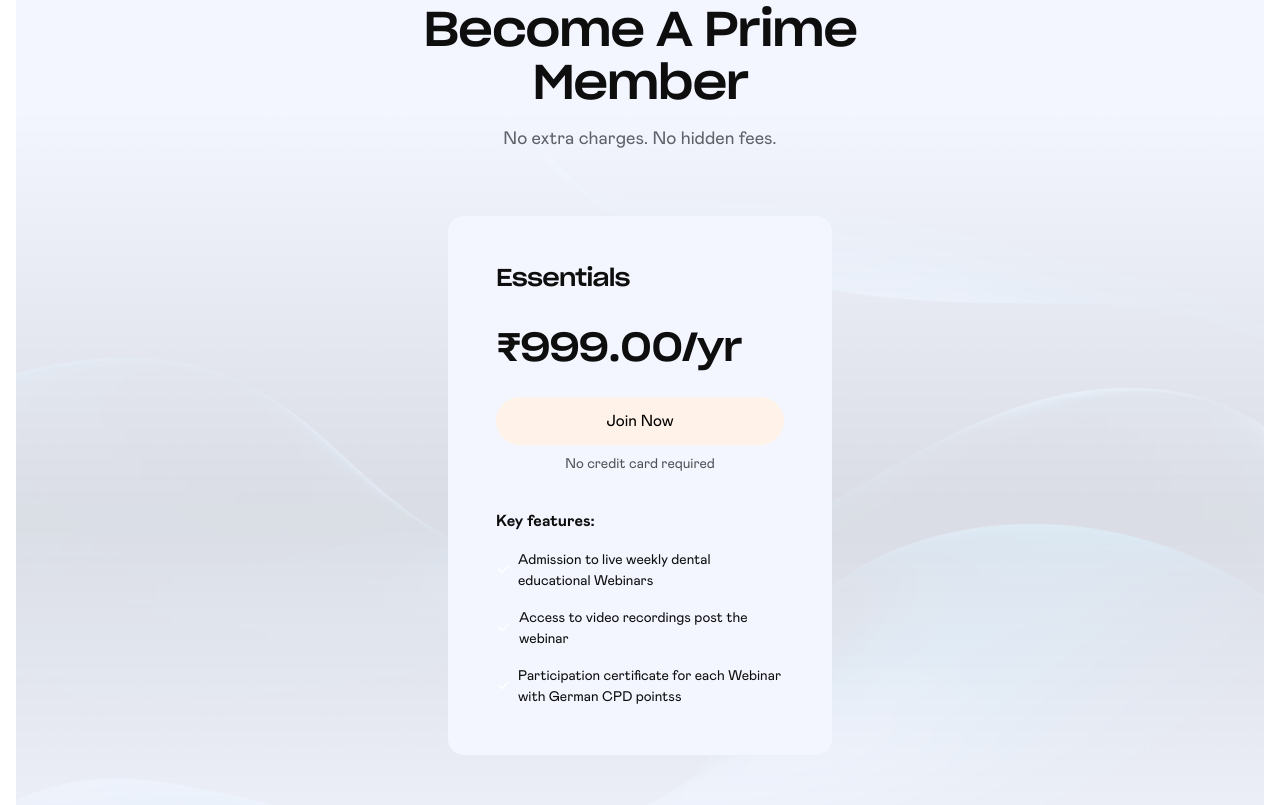
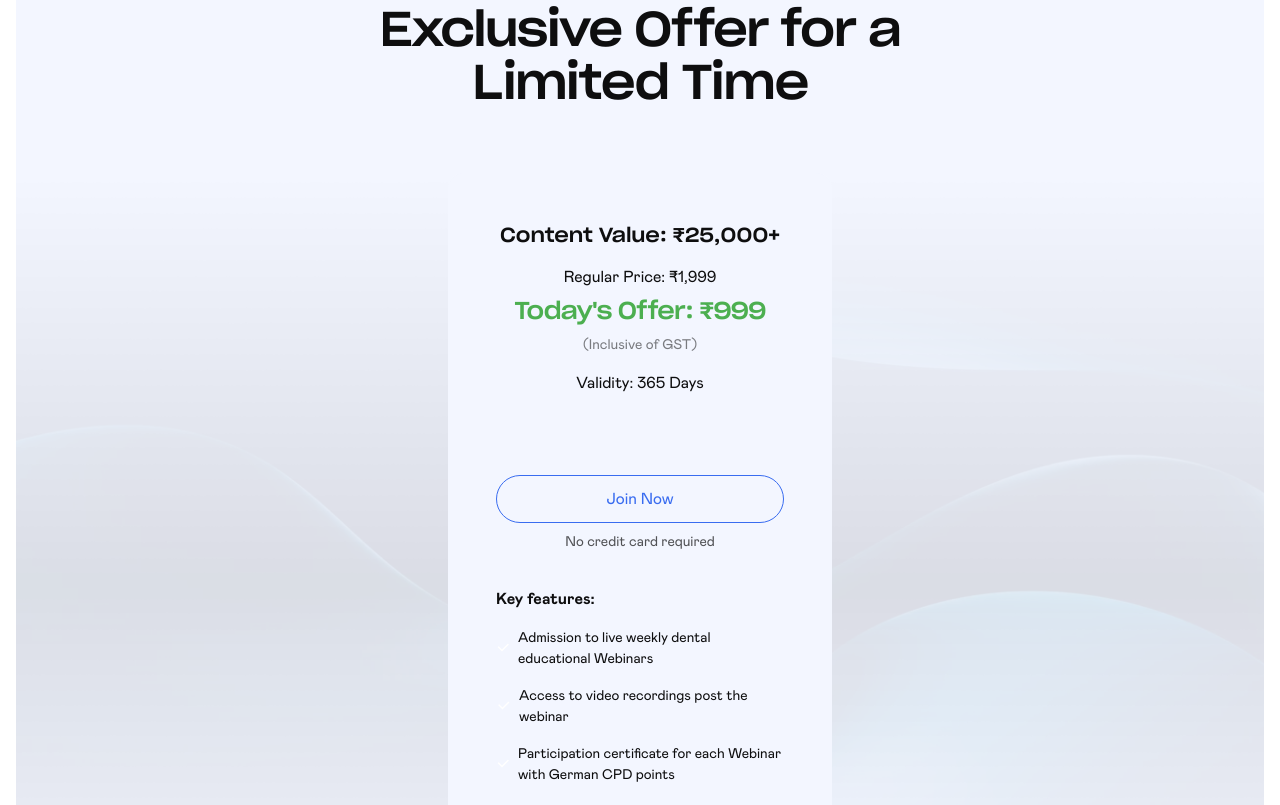
Before and after one commit to Kuldeeppanwar007/dentistchannel.online, a plain HTML site: page index.html in a window 1280 px wide. Shown: the part 5655-6460 px from the top of the page. Drawn offline with Linux system fonts and the light colour scheme; no server answers; files whose address does not match are found by name.

Commit message:
pricing fix

```diff
--- a/index.html
+++ b/index.html
@@ -1937,11 +1937,7 @@ roof | Dentist Channel Online | Healthy Smiles, Wealthy Lives">
                         <div class="panel vstack gap-4 sm:gap-6 xl:gap-8">
                             <div class="heading panel max-w-550px mx-auto text-center"
                                 data-anime="onview: -100; targets: >*; translateY: [48, 0]; opacity: [0, 1]; easing: spring(1, 80, 10, 0); duration: 450; delay: anime.stagger(100, {start: 200});">
-                                <h2 class="title h3 lg:h2 xl:h1" style="transform: translateY(0px); opacity: 1;">Become
-                                    A Prime Member</h2>
-                                <p class="fs-6 xl:fs-5 text-dark dark:text-white text-opacity-70"
-                                    style="transform: translateY(0px); opacity: 1;">No extra charges. No hidden fees.
-                                </p>
+                                <h2 class="title h3 lg:h2 xl:h1" style="transform: translateY(0px); opacity: 1;">Exclusive Offer for a Limited Time</h2>
                             </div>
                             <div class="content panel">
                                 <div class="row child-cols-12 sm:child-cols-6 xl:child-cols-4 col-match justify-center g-2 lg:g-4"
@@ -1950,19 +1946,20 @@ roof | Dentist Channel Online | Healthy Smiles, Wealthy Lives">
                                         <div
                                             class="tier panel vstack gap-2 xl:gap-4 px-3 py-4 sm:p-4 lg:p-6 rounded lg:rounded-2 bg-secondary dark:bg-gray-800">
                                             <div class="panel">
-                                                <h3 class="title h5 sm:h4 dark:text-white">Essentials</h3>
-                                                <!-- <p class="desc dark:text-whiteopacity-70 dark:opacity-80">For creating
-                                                    impressive tools that generate results.</p> -->
+                                                <div class="text-center mb-3">
+                                                    <h4 class="text-primary">Content Value: ₹25,000+</h4>
+                                                    <p class="text-decoration-line-through mb-1">Regular Price: ₹1,999</p>
+                                                    <h3 class="title h4 text-success mb-1">Today's Offer: ₹999</h3>
+                                                    <p class="small text-muted">(Inclusive of GST)</p>
+                                                    <p class="fs-6">Validity: 365 Days</p>
+                                                </div>
                                             </div>
                                             <div class="panel">
                                                 <div class="panel vstack gap-narrow">
-                                                    <h5 class="title h3 sm:h2 m-0 dark:text-white">₹999.00/yr</h5>
-                                                    <!-- <span class="fs-7 opacity-70">Seat per month, 2 seats max</span> -->
                                                     <div class="vstack gap-1 justify-center text-center mt-3">
-                                                        <a class="btn btn-md sm:btn-sm lg:btn-md btn-secondary "
+                                                        <a class="btn btn-md sm:btn-sm lg:btn-md btn-primary"
                                                             href="#">Join Now</a>
-                                                        <span class="fs-7 opacity-70 min-h-24px">No credit card
-                                                            required</span>
+                                                        <span class="fs-7 opacity-70 min-h-24px">No credit card required</span>
                                                     </div>
                                                 </div>
                                             </div>
@@ -1972,8 +1969,7 @@ roof | Dentist Channel Online | Healthy Smiles, Wealthy Lives">
                                                     <div class="hstack gap-1 fs-7">
                                                         <i
                                                             class="cstack w-16px h-16px bg-primary text-white rounded-circle unicon-checkmark fw-bold"></i>
-                                                        <span>Admission to live weekly dental educational
-                                                            Webinars</span>
+                                                        <span>Admission to live weekly dental educational Webinars</span>
                                                     </div>
                                                     <div class="hstack gap-1 fs-7">
                                                         <i
@@ -1983,19 +1979,8 @@ roof | Dentist Channel Online | Healthy Smiles, Wealthy Lives">
                                                     <div class="hstack gap-1 fs-7">
                                                         <i
                                                             class="cstack w-16px h-16px bg-primary text-white rounded-circle unicon-checkmark fw-bold"></i>
-                                                        <span>Participation certificate for each Webinar with German CPD
-                                                            pointss</span>
-                                                    </div>
-                                                    <!-- <div class="hstack gap-1 fs-7">
-                                                        <i
-                                                            class="cstack w-16px h-16px bg-primary text-white rounded-circle unicon-checkmark fw-bold"></i>
-                                                        <span>Project Management</span>
-                                                    </div>
-                                                    <div class="hstack gap-1 fs-7">
-                                                        <i
-                                                            class="cstack w-16px h-16px bg-primary text-white rounded-circle unicon-checkmark fw-bold"></i>
-                                                        <span>24/7 email and chat support</span>
-                                                    </div> -->
+                                                        <span>Participation certificate for each Webinar with German CPD points</span>
+                                                    </div>
                                                 </div>
                                             </div>
                                         </div>
```
